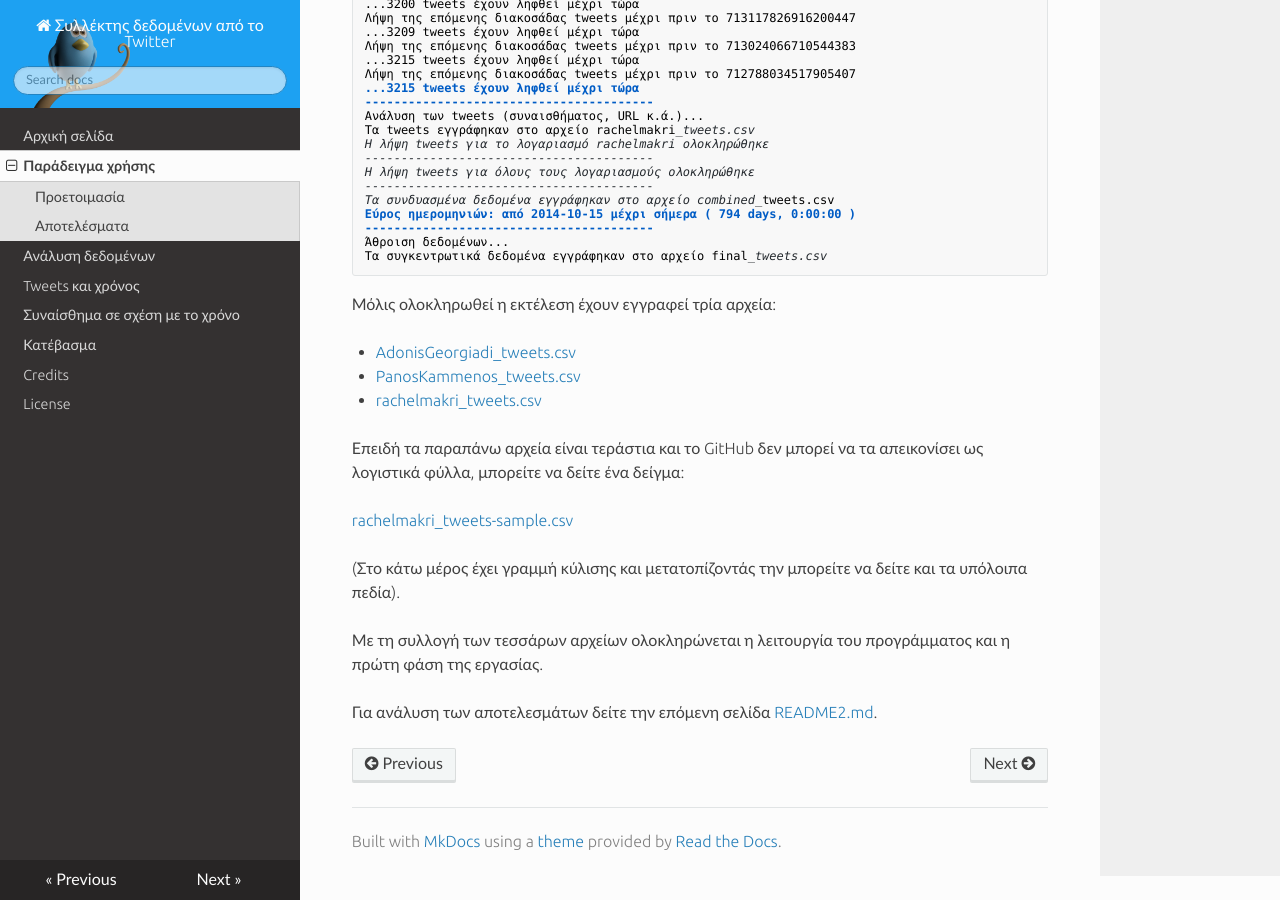
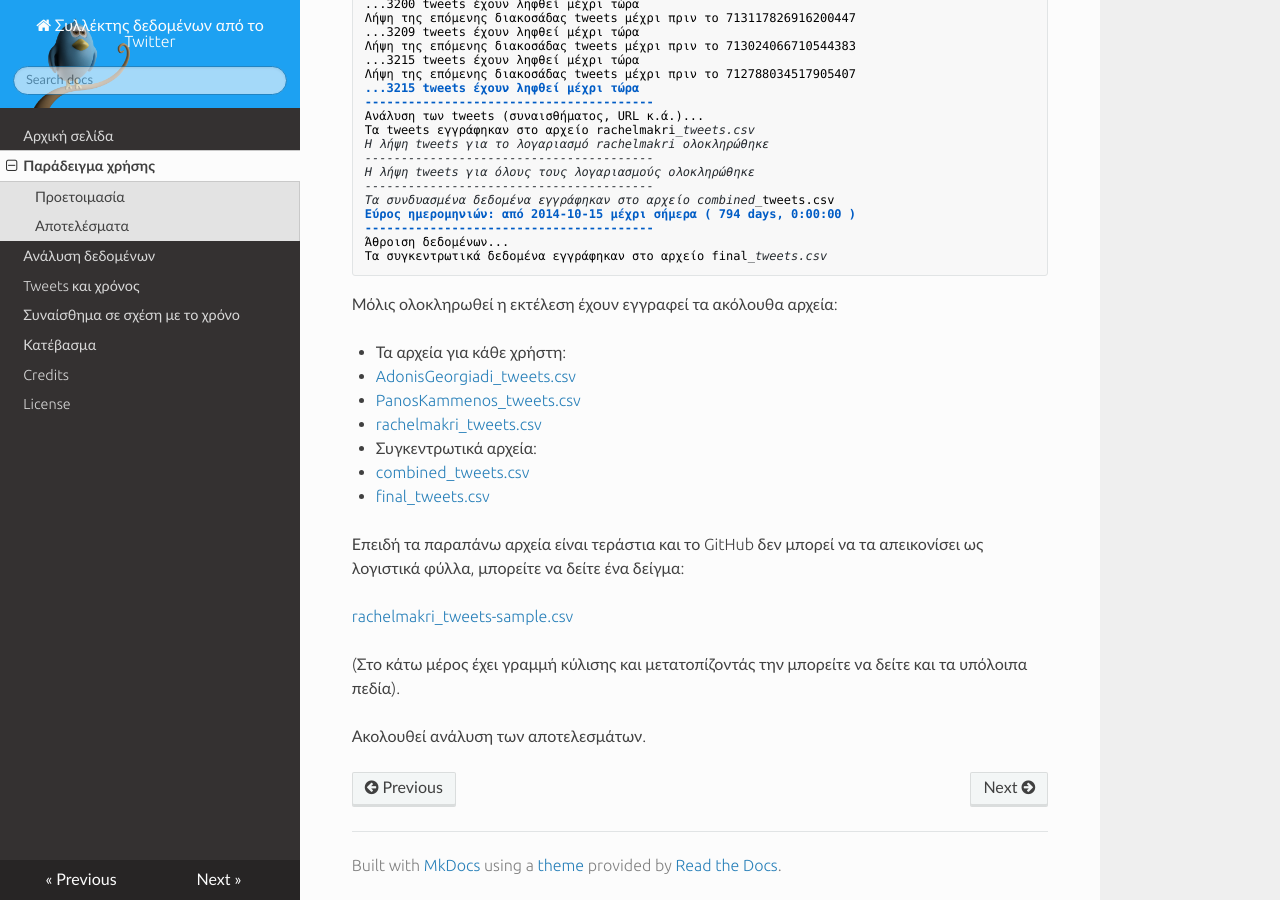
Before and after one commit to Protonotarios/get-tweets, an MkDocs documentation site: the page built from docs/Παράδειγμα/Παράδειγμα-χρήσης.md, in a window 1280 px wide and 900 px high, scrolled down 3402 px. Built offline with MkDocs 1.6.1, drawn with Linux system fonts in a browser that asks for light colours; nearby versions of some CDN libraries; old or Windows-style settings are respelled for this version of MkDocs; some of the changed text lies outside the part shown.

Commit message:
Διορθώσεις

````diff
--- a/docs/Παράδειγμα/Παράδειγμα-χρήσης.md
+++ b/docs/Παράδειγμα/Παράδειγμα-χρήσης.md
@@ -32,7 +32,7 @@ https://twitter.com/ΌνομαΧρήστη
 | Πάνος Καμμένος    | [https://twitter.com/PanosKammenos](https://twitter.com/PanosKammenos)     | PanosKammenos   |
 | Ραχήλ Μακρή       | [https://twitter.com/rachelmakri](https://twitter.com/rachelmakri)         | rachelmakri     |
 
-Στη συνέχεια τα ονόματα χρήστη τα περνάμε στο [config.py](../config.py) ως εξής:
+Στη συνέχεια τα ονόματα χρήστη τα περνάμε στο [config.py](https://github.com/Protonotarios/get-tweets/blob/version02/config.py) ως εξής:
 
 ```python
 accounts = ['AdonisGeorgiadi','PanosKammenos','rachelmakri']
@@ -43,8 +43,8 @@ accounts = ['AdonisGeorgiadi','PanosKammenos','rachelmakri']
 
 ## Αποτελέσματα
 
-Πρώτα εκτελούμε το πρόγραμμα [get-user-data.py](../get-user-data.py) που
-συλλέγει τα μεταδεδομένα των τριών λογαριασμών. (Δεν παίζει ρόλο αν θα το
+Πρώτα εκτελούμε το πρόγραμμα [get-user-data.py](https://github.com/Protonotarios/get-tweets/blob/version02/get-user-data.py)
+που συλλέγει τα μεταδεδομένα των τριών λογαριασμών. (Δεν παίζει ρόλο αν θα το
 εκτελέσουμε πρώτο ή δεύτερο, τα δύο προγράμματα είναι ανεξάρτητα).
 
 Κατά την εκτέλεση του (διαρκεί λίγα δευτερόπλεπτα) παίρνουμε ενδεικτικά
@@ -58,12 +58,12 @@ accounts = ['AdonisGeorgiadi','PanosKammenos','rachelmakri']
 Αποθήκευση εικόνας προφίλ rachelmakri.jpg
 Η λήψη στοιχείων για όλους τους λογαριασμούς ολοκληρώθηκε
 ```
-Μόλις ολοκληρωθεί η εκτέλεση έχει εγγραφεί το αρχείο: [user data.csv](user data.csv)
+Μόλις ολοκληρωθεί η εκτέλεση έχει εγγραφεί το αρχείο: [user data.csv](https://github.com/Protonotarios/get-tweets/blob/version02/docs/%CE%A0%CE%B1%CF%81%CE%AC%CE%B4%CE%B5%CE%B9%CE%B3%CE%BC%CE%B1/user%20data.csv)
 καθώς και τρία αρχεία εικόνων με τις εικόνες προφίλ των χρηστών.
 
 ![εικόνα προφίλ](AdonisGeorgiadi.jpg) ![εικόνα προφίλ](PanosKammenos.jpg) ![εικόνα προφίλ](rachelmakri.jpg)
 
-Στη συνέχεια εκτελούμε το πρόγραμμα [get-tweets.py](../get-tweets.py).
+Στη συνέχεια εκτελούμε το πρόγραμμα [get-tweets.py](https://github.com/Protonotarios/get-tweets/blob/version02/get-tweets.py).
 
 Κατά την εκτέλεση του (διαρκεί 5-10 λεπτά) παίρνουμε ενδεικτικά την ακόλουθη έξοδο:
 ```
@@ -207,21 +207,22 @@ accounts = ['AdonisGeorgiadi','PanosKammenos','rachelmakri']
 Τα συγκεντρωτικά δεδομένα εγγράφηκαν στο αρχείο final_tweets.csv
 ```
 
-Μόλις ολοκληρωθεί η εκτέλεση έχουν εγγραφεί τρία αρχεία:
+Μόλις ολοκληρωθεί η εκτέλεση έχουν εγγραφεί τα ακόλουθα αρχεία:
 
-* [AdonisGeorgiadi_tweets.csv](AdonisGeorgiadi_tweets.csv)
-* [PanosKammenos_tweets.csv](PanosKammenos_tweets.csv)
-* [rachelmakri_tweets.csv](rachelmakri_tweets.csv)
+* Τα αρχεία για κάθε χρήστη:
+ * [AdonisGeorgiadi_tweets.csv](https://github.com/Protonotarios/get-tweets/blob/version02/docs/%CE%A0%CE%B1%CF%81%CE%AC%CE%B4%CE%B5%CE%B9%CE%B3%CE%BC%CE%B1/AdonisGeorgiadi_tweets.csv)
+ * [PanosKammenos_tweets.csv](https://github.com/Protonotarios/get-tweets/blob/version02/docs/%CE%A0%CE%B1%CF%81%CE%AC%CE%B4%CE%B5%CE%B9%CE%B3%CE%BC%CE%B1/PanosKammenos_tweets.csv)
+ * [rachelmakri_tweets.csv](https://github.com/Protonotarios/get-tweets/blob/version02/docs/%CE%A0%CE%B1%CF%81%CE%AC%CE%B4%CE%B5%CE%B9%CE%B3%CE%BC%CE%B1/rachelmakri_tweets.csv)
+* Συγκεντρωτικά αρχεία:
+ * [combined_tweets.csv](https://github.com/Protonotarios/get-tweets/blob/version02/docs/%CE%A0%CE%B1%CF%81%CE%AC%CE%B4%CE%B5%CE%B9%CE%B3%CE%BC%CE%B1/combined_tweets.csv)
+ * [final_tweets.csv](https://github.com/Protonotarios/get-tweets/blob/version02/docs/%CE%A0%CE%B1%CF%81%CE%AC%CE%B4%CE%B5%CE%B9%CE%B3%CE%BC%CE%B1/final_tweets.csv)
 
 Επειδή τα παραπάνω αρχεία είναι τεράστια και το GitHub δεν μπορεί να τα
 απεικονίσει ως λογιστικά φύλλα, μπορείτε να δείτε ένα δείγμα:
 
-[rachelmakri_tweets-sample.csv](rachelmakri_tweets-sample.csv)
+[rachelmakri_tweets-sample.csv](https://github.com/Protonotarios/get-tweets/blob/version02/docs/%CE%A0%CE%B1%CF%81%CE%AC%CE%B4%CE%B5%CE%B9%CE%B3%CE%BC%CE%B1/rachelmakri_tweets-sample.csv)
 
 (Στο κάτω μέρος έχει γραμμή κύλισης και μετατοπίζοντάς την μπορείτε να
 δείτε και τα υπόλοιπα πεδία).
 
-Με τη συλλογή των τεσσάρων αρχείων ολοκληρώνεται η λειτουργία του προγράμματος
-και η πρώτη φάση της εργασίας.
-
-Για ανάλυση των αποτελεσμάτων δείτε την επόμενη σελίδα [README2.md](README2.md).
+Ακολουθεί ανάλυση των αποτελεσμάτων.
````
Also changed, not shown: other parts of docs/Παράδειγμα/Παράδειγμα-χρήσης.md (+1 -1 lines).
